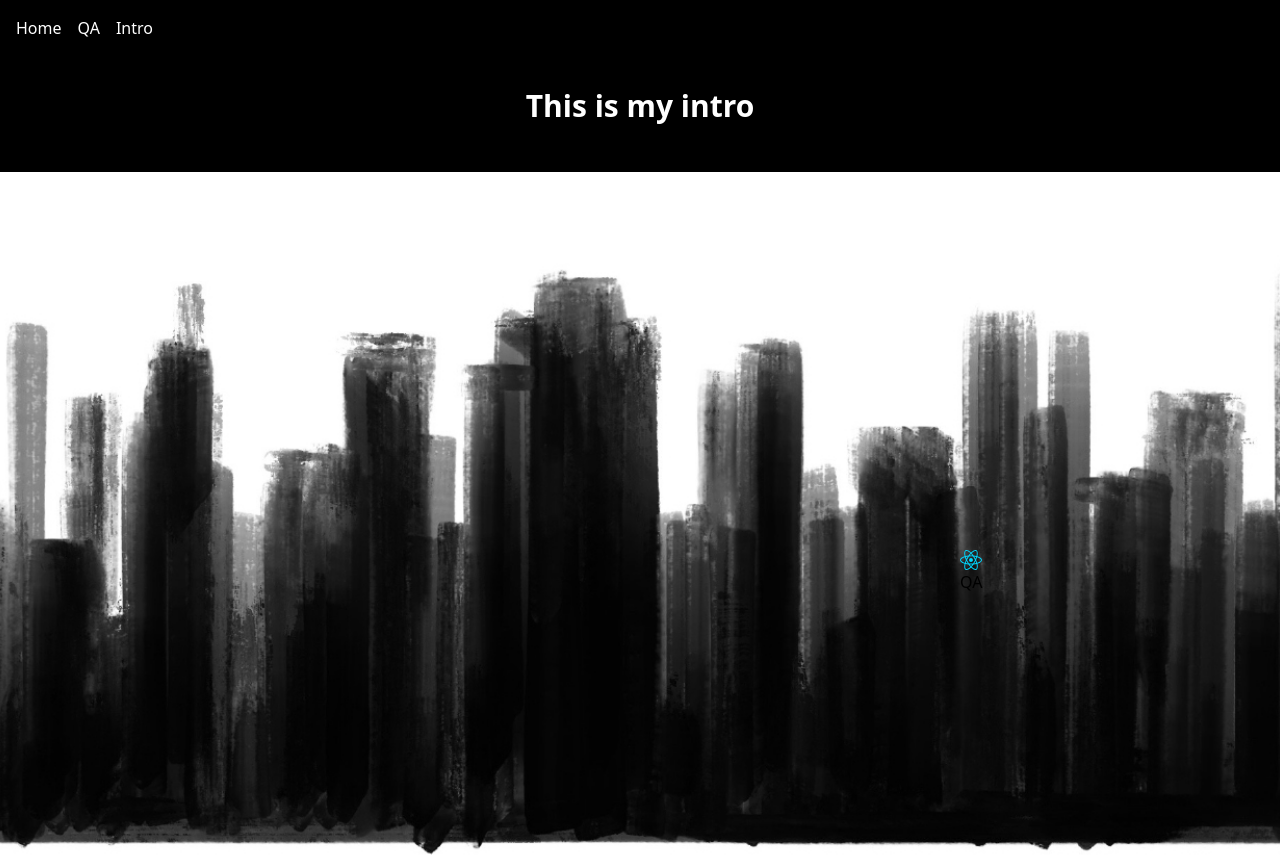
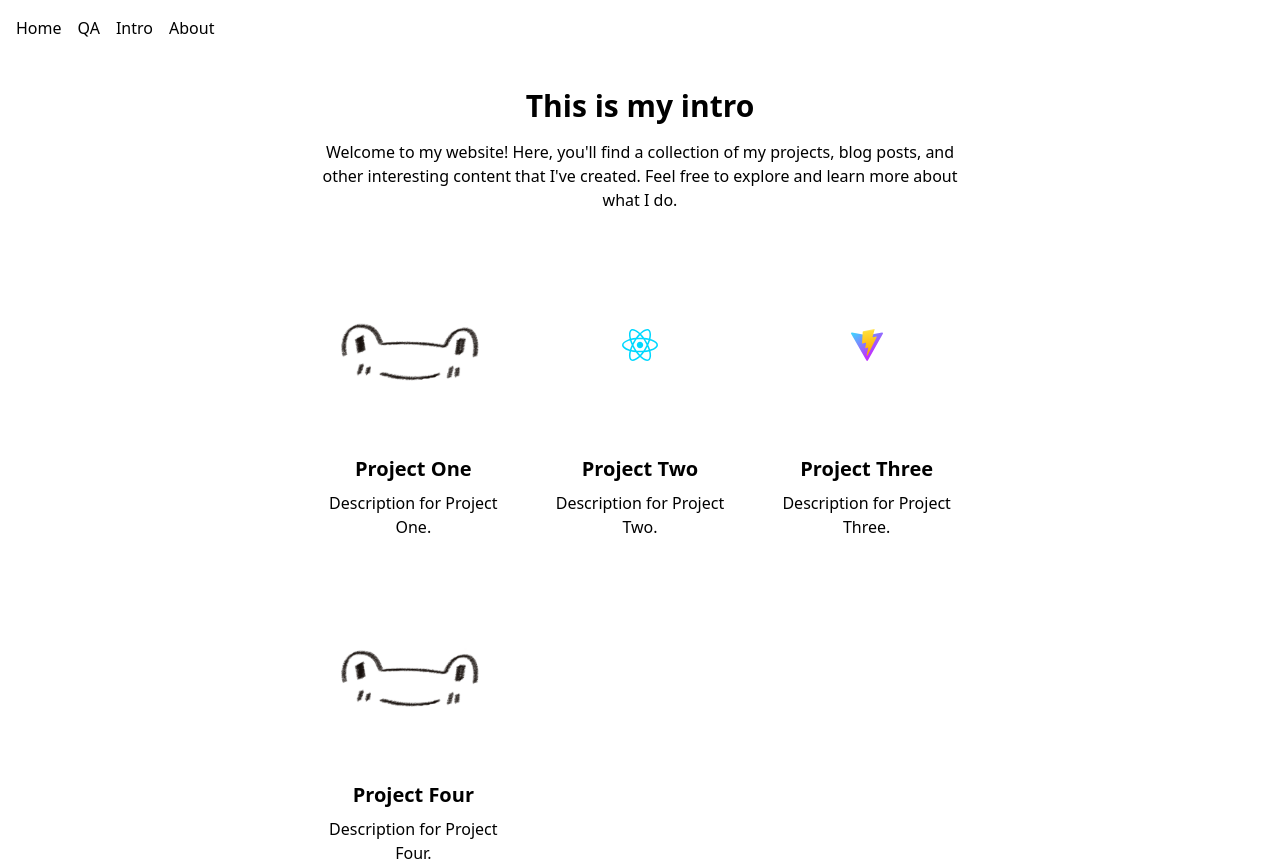
Before and after one commit to allinaxprof/portfolio-scroll, a React (Vite) app: page /Intro in a window 1280 px wide. Shown: the top 861 px of the page. Built offline with nearby package versions, Linux system fonts and the light colour scheme.

Commit message:
add many things

```diff
--- /dev/null
+++ b/src/About.jsx
@@ -0,0 +1,13 @@
+import React, { useEffect, useRef } from 'react'
+
+export default function About() {
+
+  return (
+    <div className='about-container w-[50vw] mt-8 m-auto gap-y-4'>
+      <div className="p-8 text-center">
+        <h1 className="text-3xl font-bold mb-4">About Me</h1>
+        <p className="text-gray-600">This is the about page.</p>
+      </div>
+    </ div>
+  )
+}
--- a/src/App.jsx
+++ b/src/App.jsx
@@ -1,4 +1,3 @@
-import './index.css'
 import Main from './router.jsx'
 import { Link } from 'react-router-dom'
 
@@ -9,6 +8,7 @@ function App() {
         <a href="/" className="mr-4">Home</a>
         <a href="/QA">QA</a>
         <a href="/Intro" className="ml-4">Intro</a>
+        <a href="/About" className="ml-4">About</a>
       </nav>
       <Main />
     </>
--- a/src/Home.jsx
+++ b/src/Home.jsx
@@ -1,6 +1,5 @@
 import React, { useEffect, useRef } from 'react'
 import ScrollSequence2 from './components/ScrollSequence2.jsx';
-
 import './index.css'
 
 export default function Home() {
--- a/src/Intro.jsx
+++ b/src/Intro.jsx
@@ -1,16 +1,45 @@
 import React, { useEffect, useRef } from 'react'
-import ScrollSequence2 from './components/ScrollSequence2.jsx';
 
-import './index.css'
+import Tile from './components/Tile.jsx';
+import Pfp from './assets/Pfp.png';
+import reactLogo from './assets/react.svg';
+import viteLogo from '/vite.svg';
 
-export default function Home() {
+export default function Intro() {
 
   return (
-    <>
-      <div className="p-8 text-center">
+    <div className="intro-container w-[50vw] mt-8 m-auto gap-y-4">
+      <div className="mb-10 text-center">
         <h1 className="text-3xl font-bold mb-4">This is my intro</h1>
+        <p className=''>
+          Welcome to my website! Here, you'll find a collection of my projects,
+          blog posts, and other interesting content that I've created. Feel free to
+          explore and learn more about what I do.
+        </p>
       </div>
-      <ScrollSequence2/>
-    </>
+
+      <div className='intro-grid grid grid-cols-3 gap-10'>
+        <Tile
+          pic={Pfp}
+          title="Project One"
+          description="Description for Project One."
+        />
+        <Tile
+          pic={reactLogo}
+          title="Project Two"
+          description="Description for Project Two."
+        />
+        <Tile
+          pic={viteLogo}
+          title="Project Three"
+          description="Description for Project Three."
+        />
+        <Tile
+          pic={Pfp}
+          title="Project Four"
+          description="Description for Project Four."
+        />
+      </div>
+    </div>
   )
 }
--- a/src/QA.jsx
+++ b/src/QA.jsx
@@ -1,6 +1,4 @@
 import React, { useState } from 'react'
-import './index.css'
-
 import Card from './components/Card.jsx'
 import Button from './components/Button.jsx'
 import reactLogo from './assets/react.svg'
@@ -22,7 +20,7 @@ function QA() {
 
             <div className="flex items-center justify-center gap-4 my-8">
                 <button
-                    className="text-white rounded-2xl border-2 border-white p-2"
+                    className="rounded-2xl border-2 p-2"
                     onMouseOver={handleOver}
                     onMouseLeave={handleOver}
                     onClick={handleOver}
--- a/src/components/Button.jsx
+++ b/src/components/Button.jsx
@@ -1,8 +1,7 @@
-import '../index.css';
 
 function Button (props) {
 
-    return (<button className="text-white rounded-2xl border-2 p-2" {...props}>No Here!</button>)
+    return (<button className="rounded-2xl border-2 p-2" {...props}>No Here!</button>)
 
 }
 
--- a/src/components/Card.jsx
+++ b/src/components/Card.jsx
@@ -1,11 +1,10 @@
-import '../index.css';
 
 function Card(props) {
 
   return (
-    <div className="mb-4 items-center border-white border-solid border-2 rounded-2xl p-4 w-[25vw] mx-auto">
-      <img src={props.pic} alt="logo" className="card-image"></img>
-      <h2 className="card-text">{props.title}</h2>
+    <div className="mb-4 items-center border-black border-solid border-2 rounded-2xl p-4 w-[25vw] mx-auto">
+      <img src={props.pic} alt="logo" className="card-image text-black"></img>
+      <h2 className="card-text text-black">{props.title}</h2>
     </div>
   )
 }
--- a/src/components/ScrollSequence2.jsx
+++ b/src/components/ScrollSequence2.jsx
@@ -4,7 +4,6 @@ import { ScrollTrigger } from "gsap/ScrollTrigger";
 import viteLogo from '/vite.svg';
 import reactLogo from '../assets/react.svg';
 import Pfp from '../assets/Pfp.png';
-import { Link } from 'react-router-dom';
 
 gsap.registerPlugin(ScrollTrigger);
 
@@ -91,9 +90,9 @@ export default function ScrollSequence2() {
                 document.querySelector(".logo").src = Pfp;
                 document.querySelector(".label").innerText = "Home";
             } else {
-                document.querySelector(".logoLink").href = "/";
+                document.querySelector(".logoLink").href = "/Intro";
                 document.querySelector(".logo").src = viteLogo;
-                document.querySelector(".label").innerText = "Home";
+                document.querySelector(".label").innerText = "Intro";
             }
         }
 
@@ -118,9 +117,9 @@ export default function ScrollSequence2() {
 
     return (
     <div className="sequence h-screen flex place-items-center">
-      <a href="/" className="logoLink z-10 mx-[75vw] items-center absolute">
+      <a href="/Intro" className="logoLink z-10 mx-[75vw] items-center absolute">
         <img src={viteLogo} alt="logo" className="logo z-10 w-16"></img>
-        <p className="label text-black">Home</p>
+        <p className="label text-black">Intro</p>
       </a>
       <canvas
         ref={canvasRef}
--- /dev/null
+++ b/src/components/Tile.jsx
@@ -0,0 +1,18 @@
+
+function Tile(props) {
+
+  return (
+    <a href="/QA" className="text-center">
+        <div className="title-image
+            flex justify-center items-center
+            w-auto mb-4 mx-auto
+            aspect-square object-fit overflow-hidden">
+            <img src={props.pic} alt="picture" className=''></img>
+        </div>
+        <h2 className="tilt-title text-xl font-semibold mb-2">{props.title}</h2>
+        <p className="tile-text">{props.description}</p>
+    </a>
+  )
+}
+
+export default Tile
--- a/src/index.css
+++ b/src/index.css
@@ -1,25 +1,5 @@
 @import "tailwindcss";
 
-body {
-  background-color: black;
-  color: white;
+.Home {
+  @apply bg-black text-white;
 }
-
-.card {
-  border: 1px solid white;
-  border-radius: 10px;
-  padding: 40px;
-  width: 25vw;
-  text-align: center;
-  display: inline-block;
-  margin: 10px;
-}
-
-.card .card-image {
-  max-width: 60%;
-  margin: 10px;
-}
-
-.card .card-text {
-  color: white;
-}
--- a/src/main.jsx
+++ b/src/main.jsx
@@ -1,6 +1,6 @@
 import { StrictMode } from 'react'
 import { createRoot } from 'react-dom/client'
-import './index.css'
+
 import App from './App.jsx'
 import { BrowserRouter } from 'react-router-dom'
 
--- a/src/router.jsx
+++ b/src/router.jsx
@@ -4,12 +4,14 @@ import { Routes, Route } from 'react-router-dom';
 import Home from './Home';
 import QA from './QA';
 import Intro from './Intro';
+import About from './About';
 
 const Main = () => (
   <Routes>
     <Route path="/" element={<Home />} />
     <Route path="/QA" element={<QA />} />
     <Route path="/Intro" element={<Intro />} />
+    <Route path="/About" element={<About />}></Route>
   </Routes>
 );
 
```
